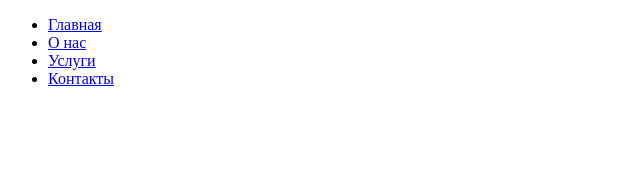
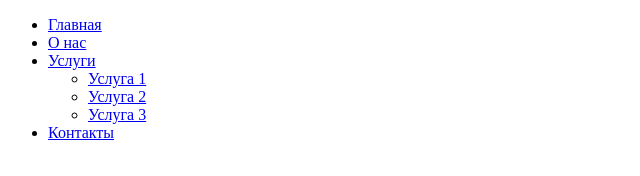
Before and after one commit to Medji777/JS_Lvl2, a plain HTML site: page Homework_1/menuES6/menu.html in a window 1280 px wide. Shown: the whole page, without its empty margins (0-640 px from the left). Drawn offline with Linux system fonts and the light colour scheme.

Commit message:
Добавляем сами подпункты меню и выводим метод render() класса SubMenuItem. ES6

```diff
--- a/Homework_1/menuES6/menu.html
+++ b/Homework_1/menuES6/menu.html
@@ -5,24 +5,41 @@
     <title>Menu</title>
     <script src="Menu.js"></script>
     <script src="MenuItem.js"></script>
+	<script src="SubMenuItem.js"></script>
     <script>
         window.onload = function () {
+		//Подпункты меню Услуги
+			var items1 = [
+				new MenuItem('/#', 'Услуга 1'),
+				new MenuItem('/#', 'Услуга 2'),
+				new MenuItem('/#', 'Услуга 3'),
+			];
           //Пункты меню
             var items = [
                 new MenuItem('/', 'Главная'),
                 new MenuItem('/about', 'О нас'),
-                new MenuItem('/service', 'Услуги'),
+                //new MenuItem('/service', 'Услуги'),
+				new SubMenuItem('my-cont', 'my-cont', items1, 'Услуги', '/service'),
                 new MenuItem('/contacts', 'Контакты'),
             ];
 
             //Само меню
-            var menu = new Menu('my', 'my', items);
+            //var menu = new Menu('my', 'my', items);
 
             //Выбираем контейнер меню
             var menuContainer = document.getElementById('menu1');
 
             //Отображаем на странице html код, который вернул render
-            menuContainer.innerHTML = menu.render();
+            //menuContainer.innerHTML = menu.render();
+
+			//Выполняем удаление меню
+			//menuContainer = menu.remove();
+
+			//Меню с подменю
+			var menu1 = new SubMenuItem('my', 'my', items);
+
+			// Отображаем на странице html код, который вернул render
+			menuContainer.innerHTML = menu1.render();
         };
     </script>
 </head>
```
